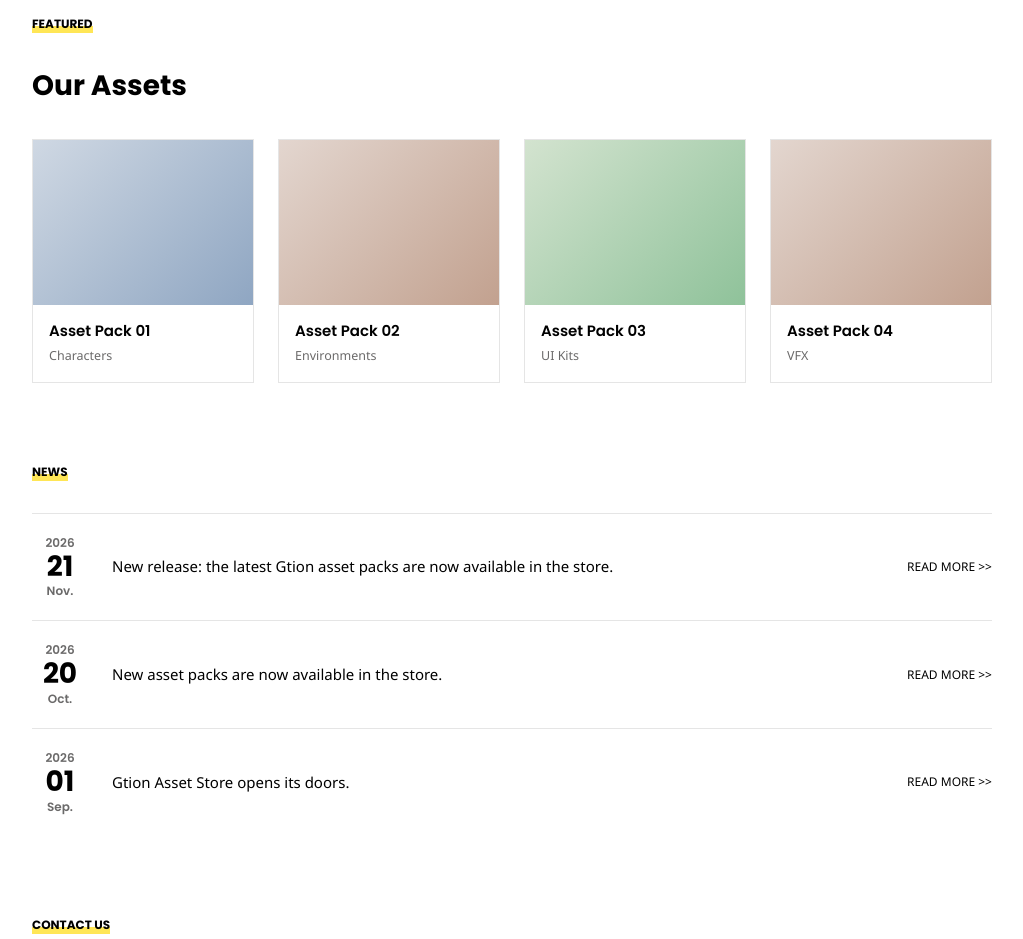
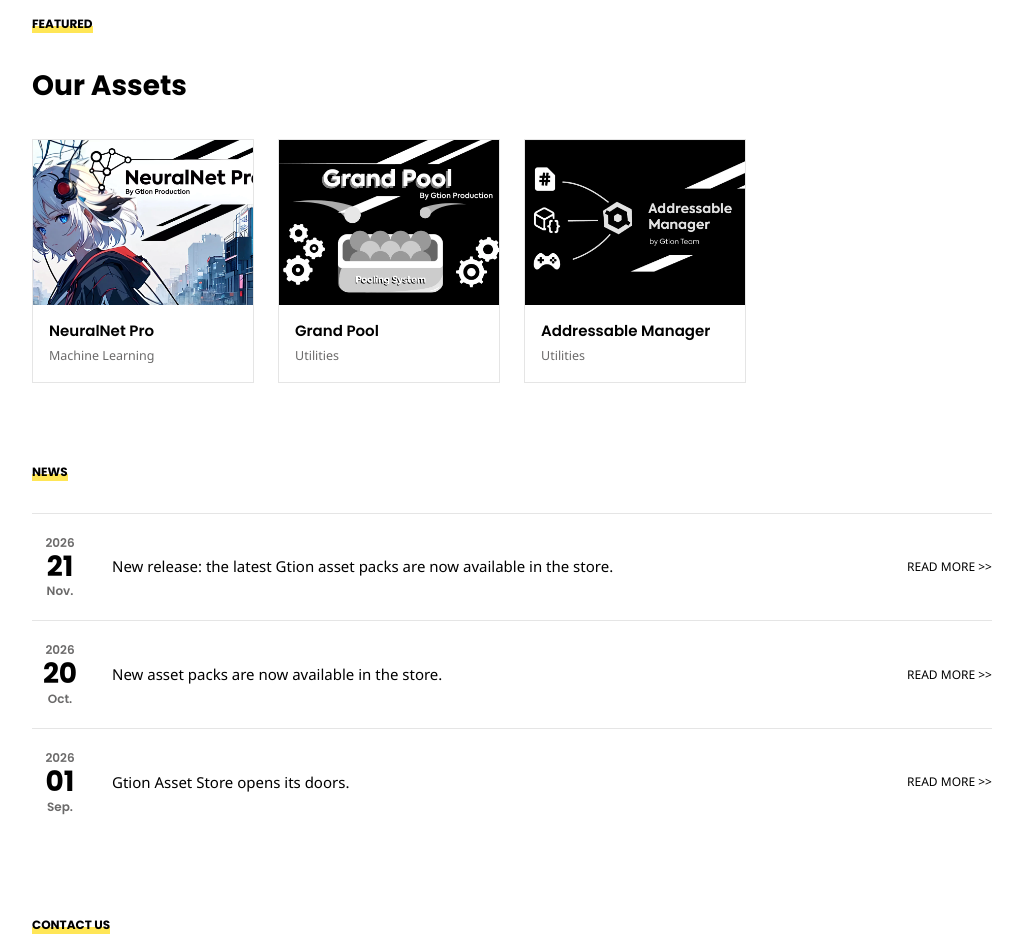
Before and after one commit to Gtion-Production/AssetStore-Page, a plain HTML site: page index.html in a window 1280 px wide. Shown: the part 920-1859 px from the top of the page, without its empty margins (128-1151 px from the left). Drawn offline with Linux system fonts and the light colour scheme.

Commit message:
Update featured assets with real packs, links and thumbnails
Co-Authored-By: Claude Sonnet 5.5 <noreply@anthropic.com>

```diff
--- a/index.html
+++ b/index.html
@@ -62,7 +62,8 @@
   .grid { display: grid; grid-template-columns: repeat(auto-fill, minmax(220px, 1fr)); gap: 24px; margin-top: 32px; }
   .card { border: 1px solid #e5e5e5; transition: transform .2s; }
   .card:hover { transform: translateY(-4px); }
-  .thumb { aspect-ratio: 4/3; background: linear-gradient(135deg, #cfd8e3, #8fa6c2); }
+  .thumb { aspect-ratio: 4/3; background: linear-gradient(135deg, #cfd8e3, #8fa6c2); overflow: hidden; }
+  .thumb img { width: 100%; height: 100%; object-fit: cover; display: block; }
   .card:nth-child(2n) .thumb { background: linear-gradient(135deg, #e3d6cf, #c2a18f); }
   .card:nth-child(3n) .thumb { background: linear-gradient(135deg, #d3e3cf, #8fc29a); }
   .card div.meta { padding: 14px 16px; }
@@ -134,10 +135,9 @@
       <div class="tabs"><span>Featured</span></div>
       <h2>Our Assets</h2>
       <div class="grid">
-        <a class="card" href="#"><div class="thumb"></div><div class="meta"><h3>Asset Pack 01</h3><small>Characters</small></div></a>
-        <a class="card" href="#"><div class="thumb"></div><div class="meta"><h3>Asset Pack 02</h3><small>Environments</small></div></a>
-        <a class="card" href="#"><div class="thumb"></div><div class="meta"><h3>Asset Pack 03</h3><small>UI Kits</small></div></a>
-        <a class="card" href="#"><div class="thumb"></div><div class="meta"><h3>Asset Pack 04</h3><small>VFX</small></div></a>
+        <a class="card" href="https://assetstore.unity.com/packages/add-ons/machinelearning/neuralnet-pro-by-gtion-294717" target="_blank" rel="noopener"><div class="thumb"><img src="images/neuralnet-pro.webp" alt="NeuralNet Pro"></div><div class="meta"><h3>NeuralNet Pro</h3><small>Machine Learning</small></div></a>
+        <a class="card" href="https://assetstore.unity.com/packages/tools/utilities/grand-pool-by-gtion-298878" target="_blank" rel="noopener"><div class="thumb"><img src="images/grand-pool.png" alt="Grand Pool"></div><div class="meta"><h3>Grand Pool</h3><small>Utilities</small></div></a>
+        <a class="card" href="https://assetstore.unity.com/packages/tools/utilities/addressable-manager-by-gtion-298982" target="_blank" rel="noopener"><div class="thumb"><img src="images/addressable-manager.png" alt="Addressable Manager"></div><div class="meta"><h3>Addressable Manager</h3><small>Utilities</small></div></a>
       </div>
     </div>
   </section>
```
Also changed, not shown: images/addressable-manager.png (added), images/grand-pool.png (added), images/neuralnet-pro.webp (added).
